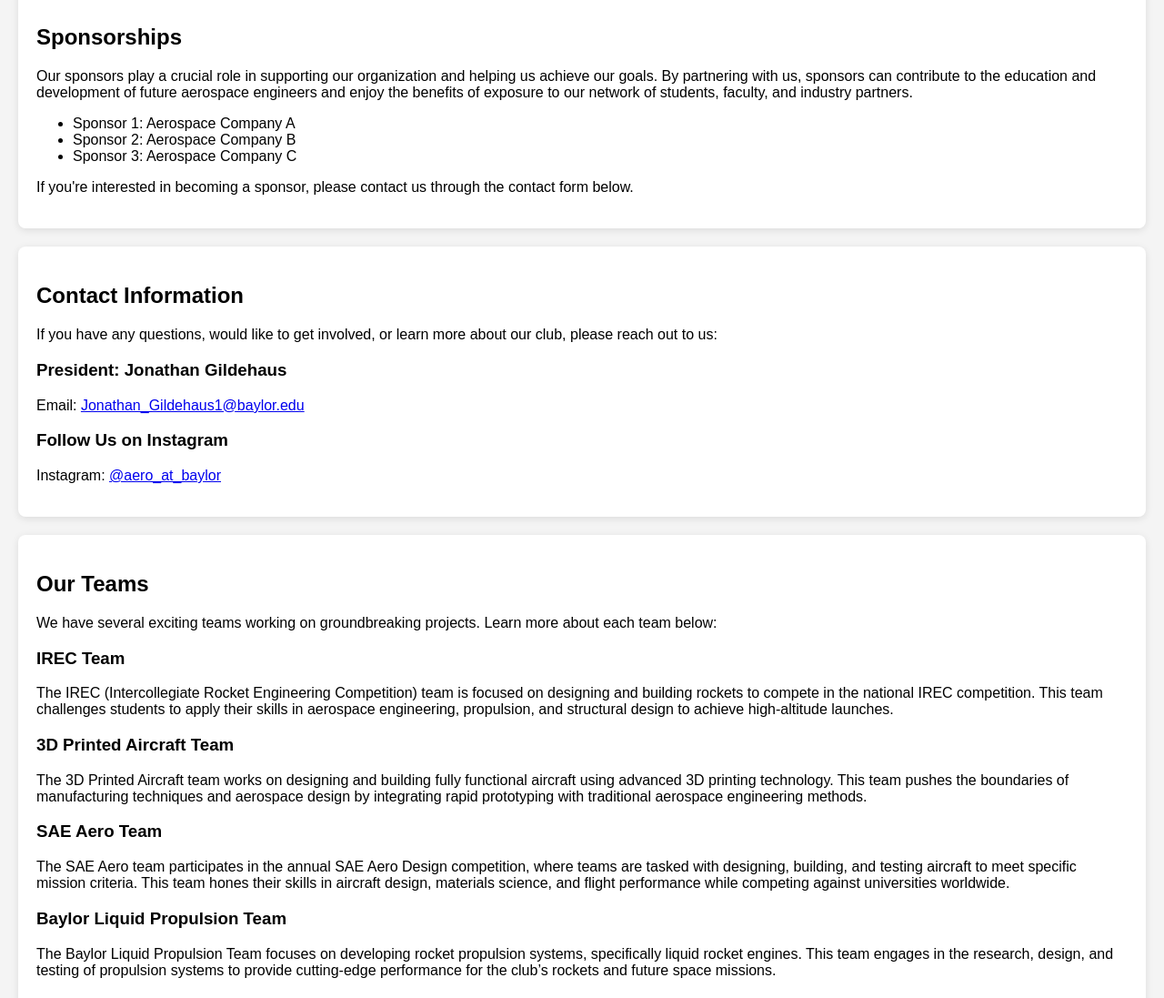
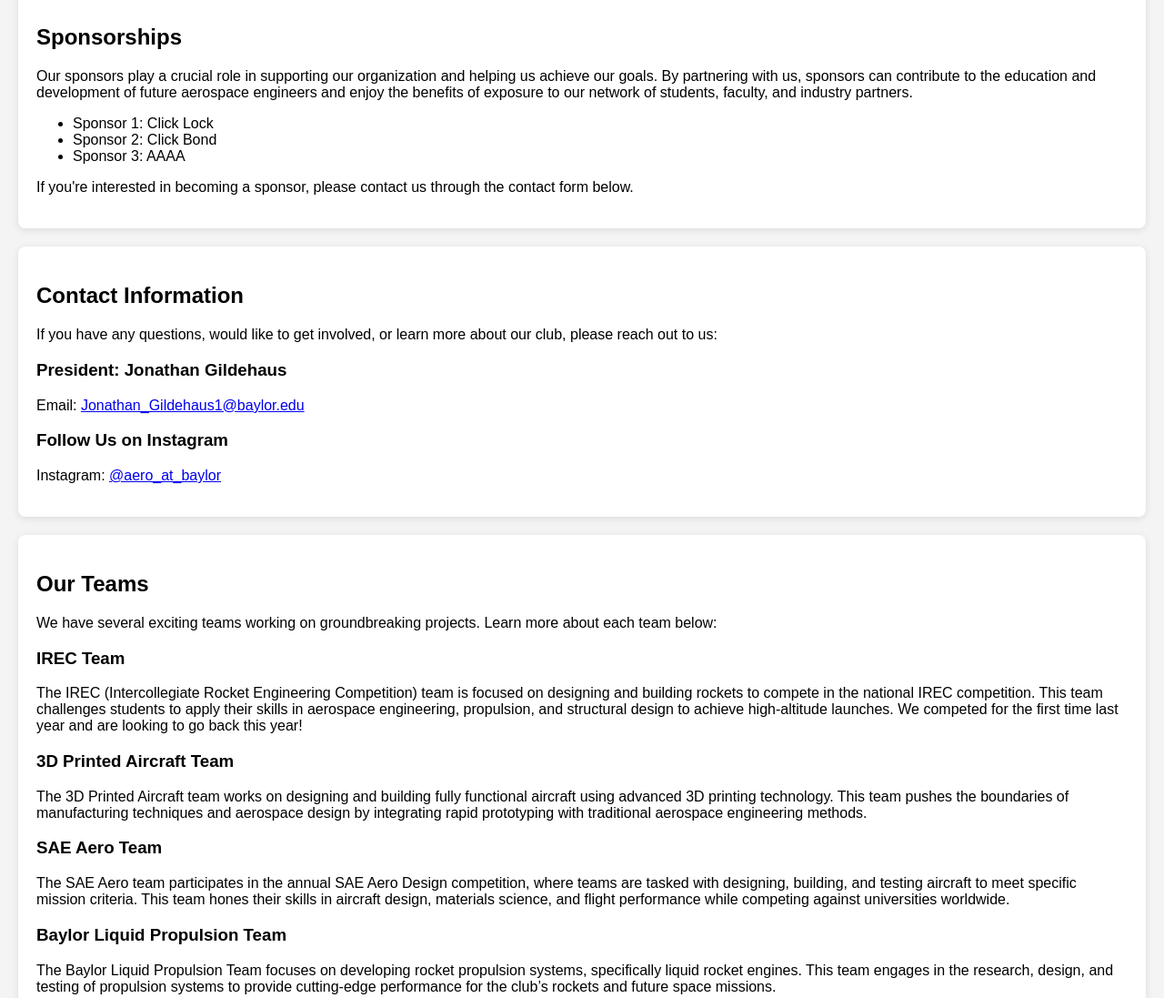
Before and after one commit to AeroAtBaylor/Homepage, a plain HTML site: page index.html in a window 1280 px wide. Shown: the part 600-1697 px from the top of the page at 91% size. Drawn offline with Linux system fonts and the light colour scheme.

Commit message:
Update index.html

```diff
--- a/index.html
+++ b/index.html
@@ -83,8 +83,8 @@
     <a href="#home">Home</a>
     <a href="#about">About</a>
     <a href="#sponsorships">Sponsorships</a>
+    <a href="#Teams">Teams</a>
     <a href="#contact">Contact</a>
-    <a href="#Teams">Teams</a>
 </nav>
 
 <section id="home">
@@ -101,9 +101,9 @@
     <h2>Sponsorships</h2>
     <p>Our sponsors play a crucial role in supporting our organization and helping us achieve our goals. By partnering with us, sponsors can contribute to the education and development of future aerospace engineers and enjoy the benefits of exposure to our network of students, faculty, and industry partners.</p>
     <ul>
-        <li>Sponsor 1: Aerospace Company A</li>
-        <li>Sponsor 2: Aerospace Company B</li>
-        <li>Sponsor 3: Aerospace Company C</li>
+        <li>Sponsor 1: Click Lock</li>
+        <li>Sponsor 2: Click Bond</li>
+        <li>Sponsor 3: AAAA</li>
     </ul>
     <p>If you're interested in becoming a sponsor, please contact us through the contact form below.</p>
 </section>
@@ -131,7 +131,7 @@
 
         <div class="team">
             <h3>IREC Team</h3>
-            <p>The IREC (Intercollegiate Rocket Engineering Competition) team is focused on designing and building rockets to compete in the national IREC competition. This team challenges students to apply their skills in aerospace engineering, propulsion, and structural design to achieve high-altitude launches.</p>
+            <p>The IREC (Intercollegiate Rocket Engineering Competition) team is focused on designing and building rockets to compete in the national IREC competition. This team challenges students to apply their skills in aerospace engineering, propulsion, and structural design to achieve high-altitude launches. We competed for the first time last year and are looking to go back this year!</p>
         </div>
 
         <div class="team">
```
